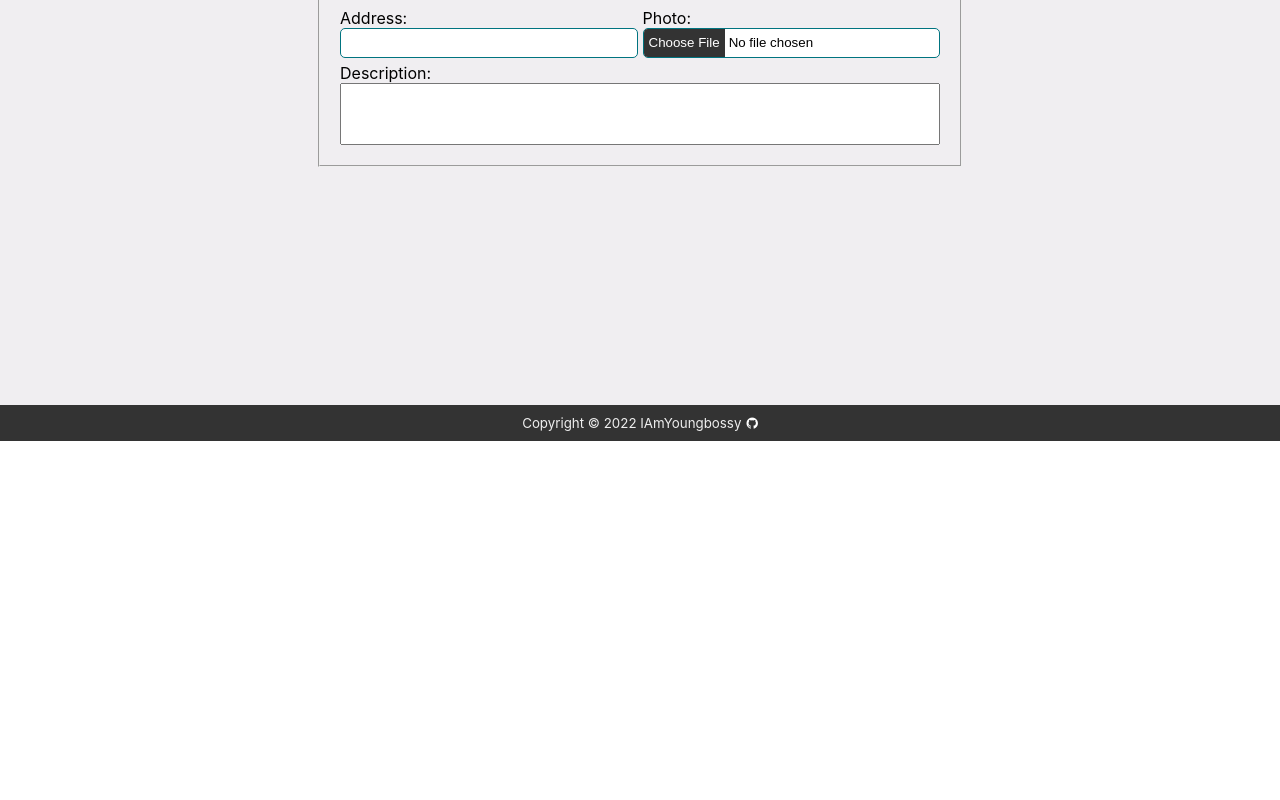
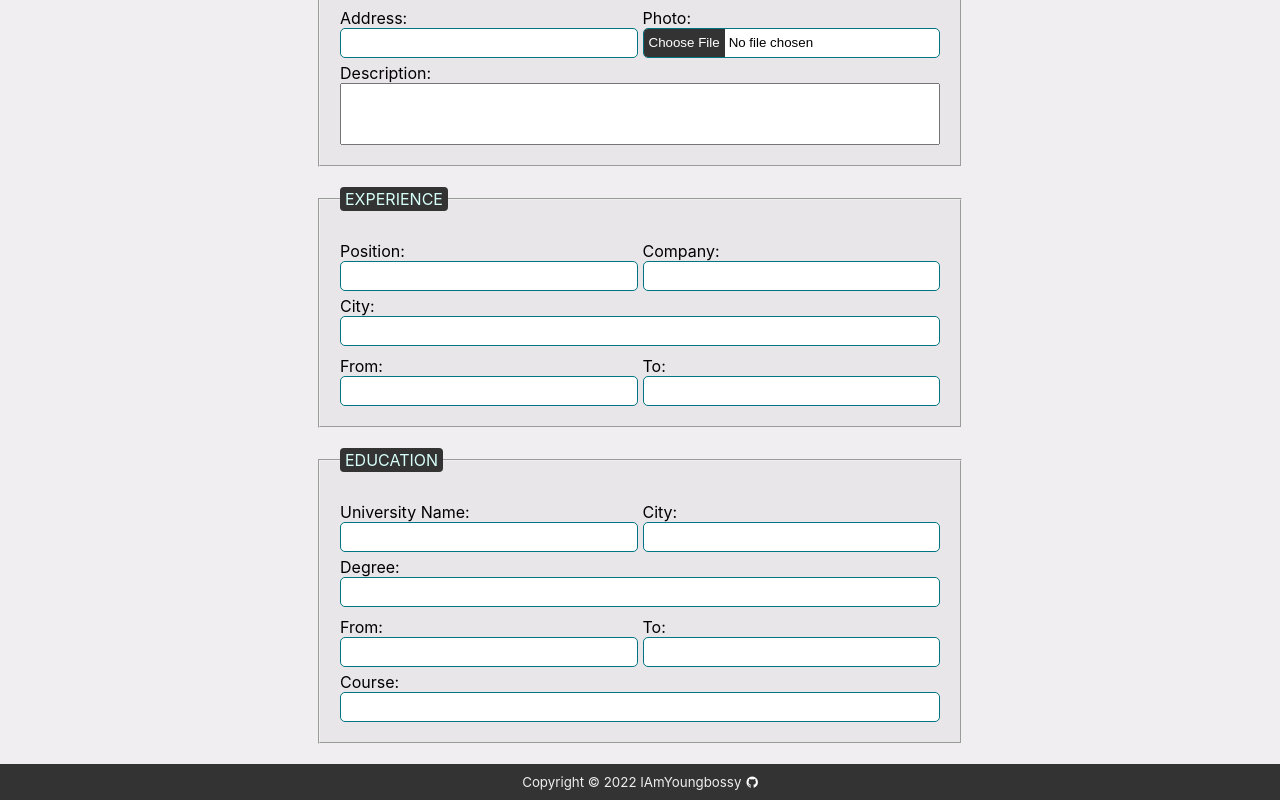
Before and after one commit to IAmYoungbossy/cv-app, a React (Create React App) app: page / in a window 1280 px wide. Shown: the part 359-1159 px from the top of the page. Before the commit the page ends 800 px from the top, so only its background shows below. Built offline with nearby package versions, Linux system fonts and the light colour scheme.

Commit message:
Add Experience and Eduction components of the CV form

```diff
--- a/src/components/App/App.css
+++ b/src/components/App/App.css
@@ -1,6 +1,10 @@
 .App {
-  height: 100vh;
   display: flex;
+  min-height: 100vh;
   flex-direction: column;
   background-color: #f0eef1;
 }
+
+main {
+  margin-top: 70px;
+}
--- /dev/null
+++ b/src/components/Form/Education/Education.js
@@ -0,0 +1,67 @@
+import { Component } from "react";
+
+export default class Education extends Component {
+  render() {
+    return (
+      <fieldset>
+        <legend>EDUCATION</legend>
+
+        <div className="input-wrapper">
+          <div>
+            <label htmlFor="university">University Name:</label>
+            <input
+              type="text"
+              id="university"
+              name="university"
+            />
+          </div>
+          <div>
+            <label htmlFor="city">City:</label>
+            <input
+              type="city"
+              id="city"
+              name="city"
+            />
+          </div>
+        </div>
+
+        <div>
+          <label htmlFor="degree">Degree:</label>
+          <input
+            type="degree"
+            id="degree"
+            name="degree"
+          />
+        </div>
+
+        <div className="input-wrapper">
+          <div>
+            <label htmlFor="from">From:</label>
+            <input
+              type="number"
+              id="from"
+              name="from"
+            />
+          </div>
+          <div>
+            <label htmlFor="to">To:</label>
+            <input
+              type="number"
+              id="to"
+              name="to"
+            />
+          </div>
+        </div>
+
+        <div>
+          <label htmlFor="course">Course:</label>
+          <input
+            type="text"
+            id="course"
+            name="course"
+          />
+        </div>
+      </fieldset>
+    );
+  }
+}
--- /dev/null
+++ b/src/components/Form/Experience/Experience.js
@@ -0,0 +1,58 @@
+import { Component } from "react";
+
+export default class Experience extends Component {
+  render() {
+    return (
+      <fieldset>
+        <legend>EXPERIENCE</legend>
+
+        <div className="input-wrapper">
+          <div>
+            <label htmlFor="position">Position:</label>
+            <input
+              type="text"
+              id="position"
+              name="position"
+            />
+          </div>
+          <div>
+            <label htmlFor="company">Company:</label>
+            <input
+              type="text"
+              id="company"
+              name="company"
+            />
+          </div>
+        </div>
+
+        <div>
+          <label htmlFor="city">City:</label>
+          <input
+            type="city"
+            id="city"
+            name="city"
+          />
+        </div>
+
+        <div className="input-wrapper">
+          <div>
+            <label htmlFor="from">From:</label>
+            <input
+              type="number"
+              id="from"
+              name="from"
+            />
+          </div>
+          <div>
+            <label htmlFor="to">To:</label>
+            <input
+              type="number"
+              id="to"
+              name="to"
+            />
+          </div>
+        </div>
+      </fieldset>
+    );
+  }
+}
--- a/src/components/Form/Form.css
+++ b/src/components/Form/Form.css
@@ -2,6 +2,7 @@ form > fieldset {
   margin: auto;
   padding: 20px;
   display: flex;
+  margin-bottom: 20px;
   flex-direction: column;
   width: min(600px, 75vw);
 }
@@ -28,6 +29,17 @@ fieldset > div > input, textarea {
   resize: none;
 }
 
+fieldset {
+  background-color: #c3bcbc2b;
+}
+
+legend {
+  color: #d7fff9;
+  padding: 2px 5px;
+  border-radius: 4px;
+  background-color: #333333;
+}
+
 input {
   padding: 5px;
   height: 30px;
--- a/src/components/Form/Form.js
+++ b/src/components/Form/Form.js
@@ -1,6 +1,8 @@
 import { Component } from "react";
 import PersonalInfo from "./PersonalInfo/PersonalInfo";
 import "./Form.css";
+import Experience from "./Experience/Experience";
+import Education from "./Education/Education";
 
 export default class Form extends Component {
   render() {
@@ -11,6 +13,8 @@ export default class Form extends Component {
         acceptCharset="utf-8"
       >
         <PersonalInfo />
+        <Experience />
+        <Education />
       </form>
     );
   }
--- a/src/components/Header/Header.css
+++ b/src/components/Header/Header.css
@@ -4,9 +4,12 @@ h1 {
 }
 
 header {
+  z-index: 1;
   color: #eee;
   padding: 10px;
+  position: fixed;
   text-align: center;
   background-color: #333333;
+  width: -webkit-fill-available;
   border-bottom: 5px solid #007480;
 }
```
Also changed, not shown: src/components/Form/Education/Education.css (added), src/components/Form/Experience/Experience.css (added).
